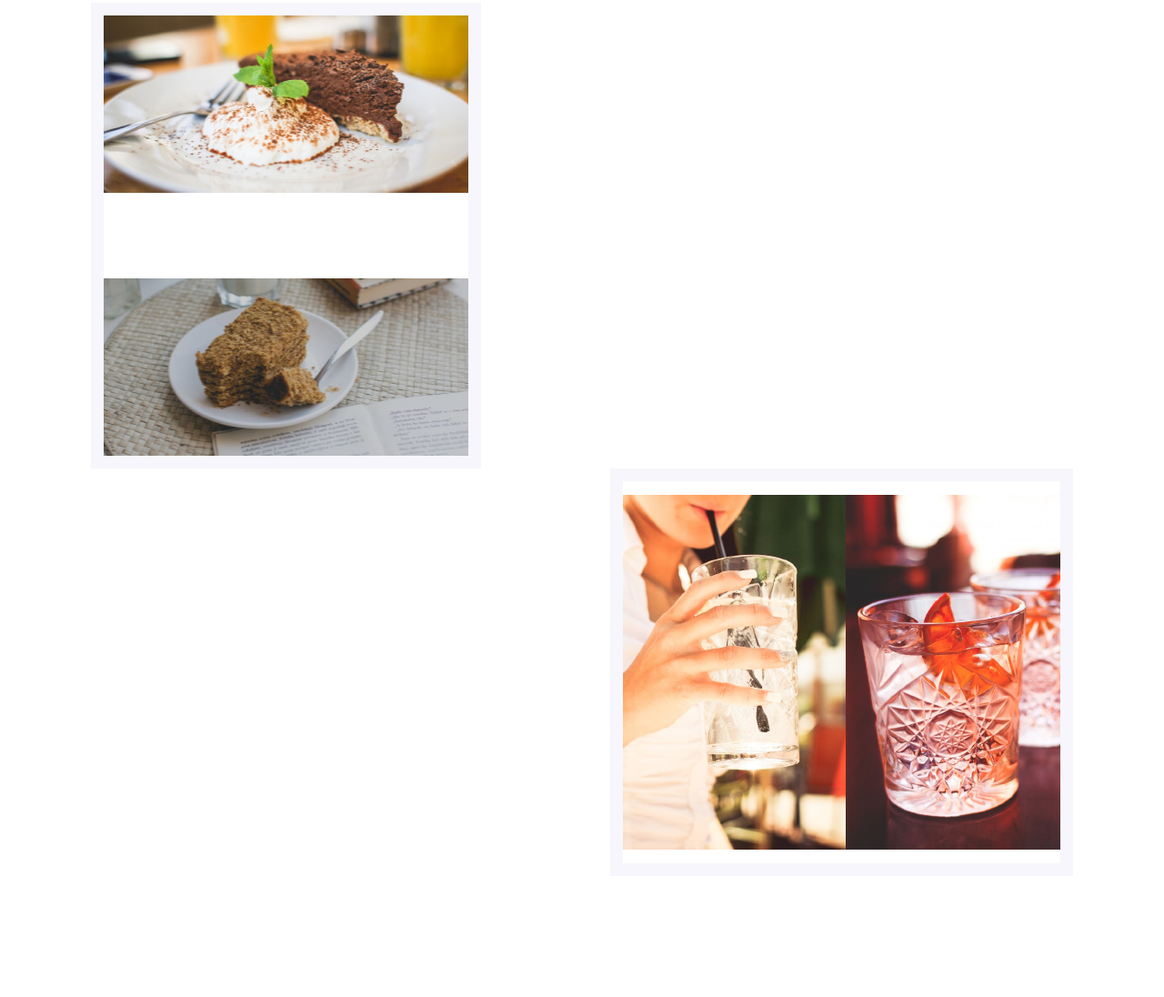
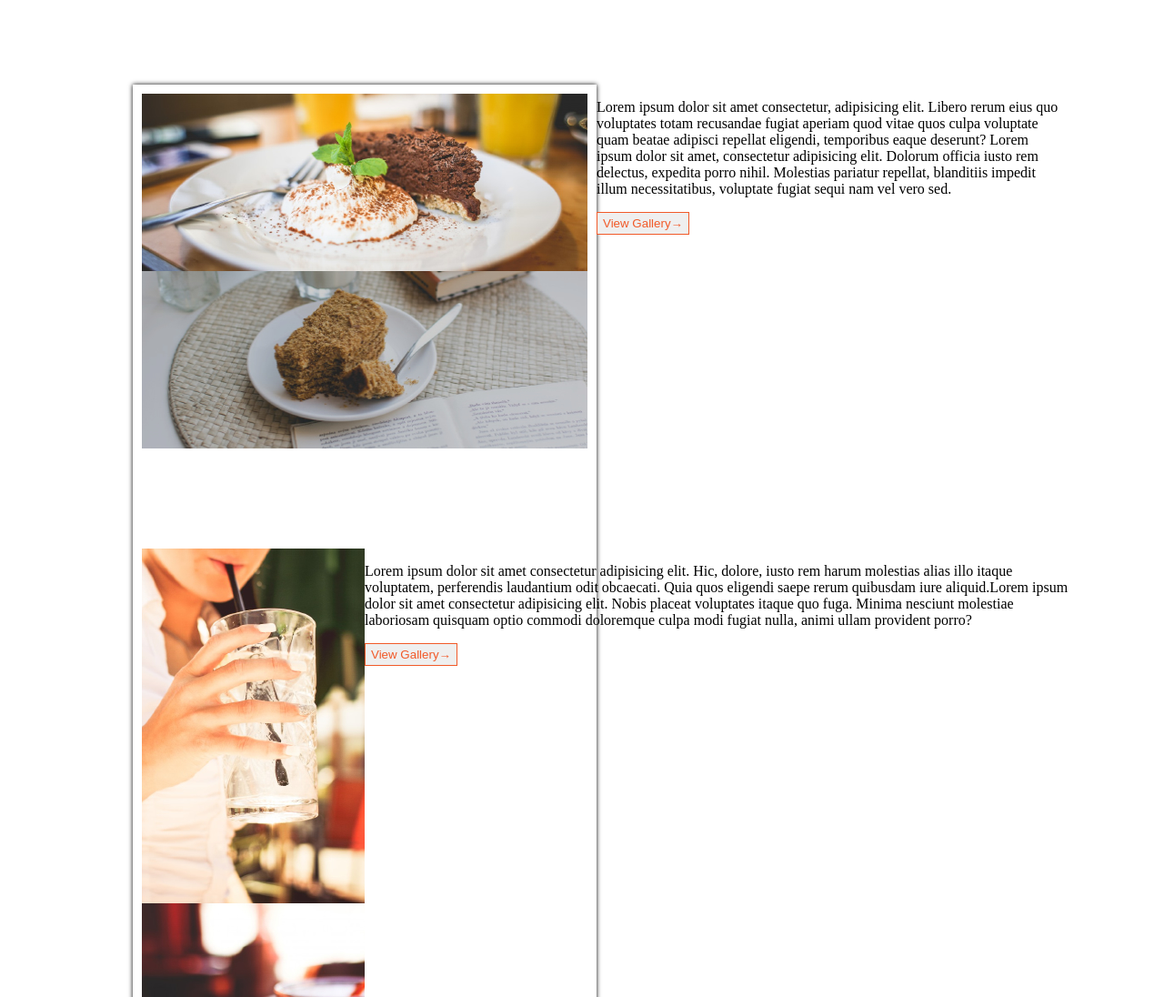
Before and after one commit to winniediana4/Anitas-kitchen, a plain HTML site: page index.html in a window 1280 px wide. Shown: the part 817-1913 px from the top of the page at 91% size. Before the commit the page ends 1780 px from the top, so only its background shows below. Drawn offline with Linux system fonts and the light colour scheme.

Commit message:
add styling

```diff
--- a/index.css
+++ b/index.css
@@ -9,6 +9,7 @@
   background-image: url("images/Copy\ of\ landing.jpg");
   top: 0px;
   left: 0px;
+  right: 0px;
   position: absolute;
   width: 100%;
   padding: 40px;
@@ -44,6 +45,7 @@ p.text{
   position: absolute;
   top: 527px;
   left: 0px;
+  margin-right: 0px;
   color: white;
   background-color: #F15A29;
   text-align: center;
@@ -79,31 +81,49 @@ p.text{
   background-size: cover;
   background-repeat: no-repeat;
 }
+#container{
+  display: flex;
+  flex-direction: column;
+  position: absolute;
+  top: 900px;
+  height: 1000px;
+  width: 80%;
+  margin-left: 10%;
+  margin-right: 10%;
+  padding: 10px;
+}
+#food{
+  display: flex;
+  flex-direction: row;
+  width: 100%;
+  height: 50%;
+}
+#ale{
+  display: flex;
+  height: 50%;
+  width: 100%;
+  padding: 10px;
+}
 .fastfood{
-  background-image: url(images/fastFood1.jpg), url(images/fastFood2.jpg);
-  background-position: top, bottom;
-  background-repeat: no-repeat, no-repeat;
-  display: flex;
-  height: 60%;
-  width: 31%;
-  border: 14px solid rgb(246, 246, 252);
-  position: absolute;
-  top: 820px;
-  left: 100px;
-  padding: 2px;
+ display: flex;
+ flex-direction: column;
+ height: 400%;
+ width: 500px;
+ border: 10px solid white;
+ box-shadow: 0px 0px 5px black;
+ margin-bottom: 300px;
+}
+#text1{
+
 }
 .drinks{
-  background-image: url(images/drink1.jpg), url(images/drink2.jpg);
-  background-position: left, right;
-  background-repeat: no-repeat, no-repeat;
-  display: flex;
-  height: 50%;
-  width: 36%;
-  border: 14px solid rgb(246, 246, 252);
-  position: absolute;
-  bottom: -980px;
-  right: 100px;
-  padding: 10px;
+display: flex;
+flex-direction: column;
+height: 200px;
+width: 300px;
+}
+#text2{
+margin: left;
 }
 #gallery1{
   border: 1px solid #F15A29;
--- a/index.html
+++ b/index.html
@@ -29,32 +29,41 @@
     <div id="lunch">Lunch</div>
     <div id="dinner">Dinner</div>
   </div>
+  <div id="container">
+    <div id="food">
       <div class="fastfood">
-    <div id="food1"></div>
-    <div id="food2"></div>
+        <img src="images/fastFood1.jpg" alt="">
+        <img src="images/fastFood2.jpg" alt="">
       </div>
-  <!--<div id="text1">
+      <div id="text1">
         <p>Lorem ipsum dolor sit amet consectetur, adipisicing elit. Libero rerum eius quo voluptates totam recusandae
           fugiat aperiam quod vitae quos culpa
           voluptate quam beatae adipisci repellat eligendi, temporibus eaque deserunt? Lorem ipsum dolor sit amet,
           consectetur adipisicing elit. Dolorum officia
-      iusto rem delectus, expedita porro nihil. Molestias pariatur repellat, blanditiis impedit illum necessitatibus,
+          iusto rem delectus, expedita porro nihil. Molestias pariatur repellat, blanditiis impedit illum
+          necessitatibus,
           voluptate fugiat sequi nam vel vero sed.</p>
         <button id="gallery1">View Gallery&#8594;</button>
-  </div>-->
+      </div>
+    </div>
+    <div id="ale">
       <div class="drinks">
-    <div id="drink1"></div>
-    <div id="drink2"></div>
+        <img src="images/drink1.jpg" alt="">
+        <img src="images/drink2.jpg" alt="">
       </div>
-  <!--<div id="text2">
-    <p>Lorem ipsum dolor sit amet consectetur adipisicing elit. Hic, dolore, iusto rem harum molestias alias illo itaque
+      <div id="text2">
+        <p>Lorem ipsum dolor sit amet consectetur adipisicing elit. Hic, dolore, iusto rem harum molestias alias illo
+          itaque
           voluptatem, perferendis laudantium
           odit obcaecati. Quia quos eligendi saepe rerum quibusdam iure aliquid.Lorem ipsum dolor sit amet consectetur
           adipisicing elit. Nobis placeat voluptates
-      itaque quo fuga. Minima nesciunt molestiae laboriosam quisquam optio commodi doloremque culpa modi fugiat nulla,
+          itaque quo fuga. Minima nesciunt molestiae laboriosam quisquam optio commodi doloremque culpa modi fugiat
+          nulla,
           animi ullam provident porro?</p>
         <button id="gallery1">View Gallery&#8594;</button>
-  </div>-->
+      </div>
+    </div>
+  </div>
 </body>
 
 </html>
```
Also changed, not shown: 1 other file. Lines whose indentation alone changed are shown as unchanged.
